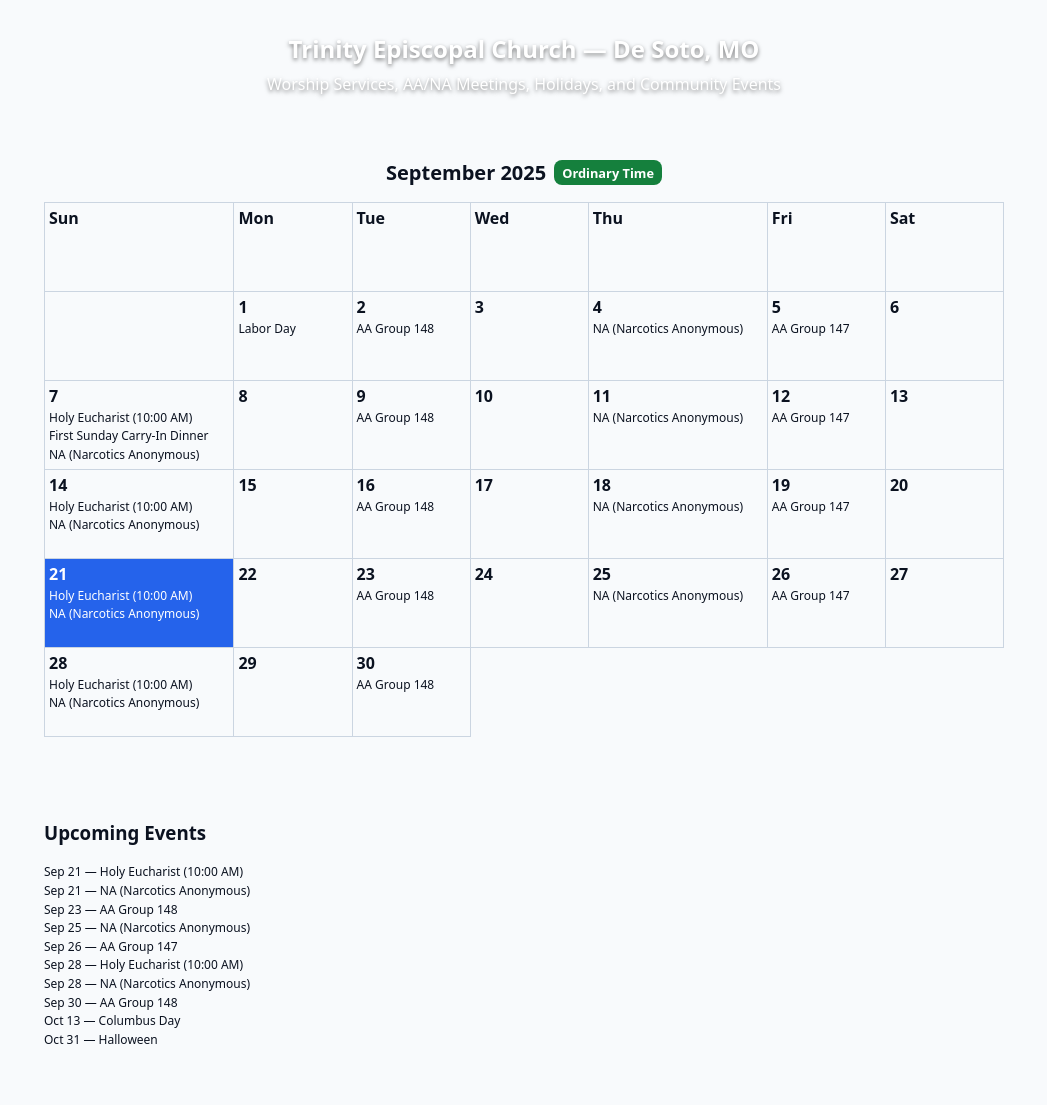
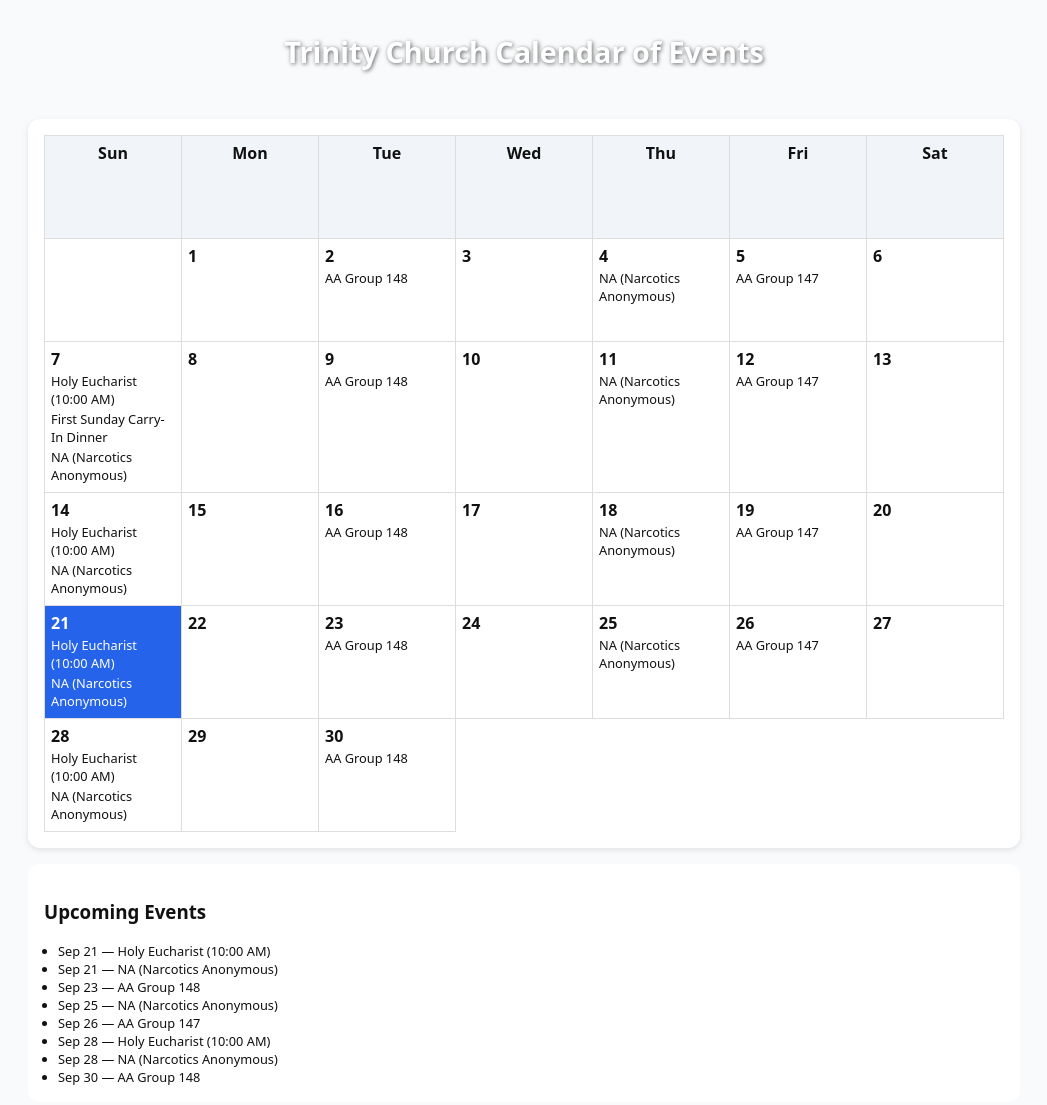
Before and after one commit to Tonicyanbrock/trinity_calendar, a plain HTML site: page calendar.html in a window 1280 px wide. Shown: the whole page, without its empty margins (116-1163 px from the left). Drawn offline with Linux system fonts and the light colour scheme.

Commit message:
Update calendar.html
310 rebuild

```diff
--- a/calendar.html
+++ b/calendar.html
@@ -4,86 +4,55 @@
   <meta charset="UTF-8">
   <title>Trinity Episcopal Church — Calendar</title>
   <meta name="viewport" content="width=device-width, initial-scale=1.0">
-  <meta name="description" content="Complete calendar of worship services, AA/NA meetings, holidays, and community events at Trinity Episcopal Church, De Soto, MO.">
   <style>
-    body {
-      margin: 0;
-      font-family: ui-sans-serif, system-ui, -apple-system, "Segoe UI", Roboto, Helvetica, Arial;
-      background: #f8fafc;
-      color: #0b1220;
-    }
+    body { margin:0; font-family: ui-sans-serif, system-ui, sans-serif; background:#f8fafc; color:#111; }
     header {
       background: url("assets/stained-glass.jpg") center/cover no-repeat;
+      padding: 2rem;
+      text-align: center;
       color: white;
-      text-align: center;
-      padding: 2rem 1rem;
-      font-size: 1.5rem;
+      font-size: 1.8rem;
       font-weight: bold;
-      text-shadow: 0 2px 4px rgba(0,0,0,0.5);
+      text-shadow: 1px 1px 4px rgba(0,0,0,0.6);
     }
-    #calendar { padding: 1rem; max-width: 960px; margin: auto; }
-    .month-label {
-      display: flex; justify-content: center; align-items: center; gap: .5rem;
-      font-size: 1.25rem; font-weight: bold; margin: 1rem 0;
-    }
-    .badge { padding: .2rem .5rem; border-radius: .5rem; font-size: .8rem; color: white; }
-    .purple{background:#6b21a8}.green{background:#15803d}.red{background:#dc2626}.white{background:#e2e8f0;color:#111}
-    table { border-collapse: collapse; width: 100%; margin-top: 1rem; }
-    th, td { border: 1px solid #cbd5e1; text-align: left; vertical-align: top; padding: .25rem; min-width: 6rem; height: 5rem; }
-    td .daynum { font-weight: bold; }
-    .today { background: #2563eb; color: white; }
-    ul { list-style: none; padding: 0; margin: 0; }
-    li { margin: .1rem 0; font-size: .75rem; }
-    .upcoming { max-width: 960px; margin: 2rem auto; padding: 1rem; }
+    #calendar { max-width: 960px; margin: 1rem auto; padding: 1rem; background:white; border-radius:12px; box-shadow:0 2px 6px rgba(0,0,0,0.1);}
+    table { width:100%; border-collapse: collapse; }
+    th, td { border:1px solid #ddd; padding:6px; vertical-align:top; width:14%; height:90px; }
+    th { background:#f1f5f9; }
+    .today { background:#2563eb; color:white; }
+    .daynum { font-weight:bold; }
+    ul { margin:0; padding-left:14px; font-size:0.8rem; }
+    #upcoming { max-width:960px; margin:1rem auto; padding:1rem; background:white; border-radius:12px; }
   </style>
 </head>
 <body>
-  <header>
-    Trinity Episcopal Church — De Soto, MO
-    <div style="font-size:1rem;font-weight:normal;margin-top:.5rem;">
-      Worship Services, AA/NA Meetings, Holidays, and Community Events
-    </div>
-  </header>
-
+  <header>Trinity Church Calendar of Events</header>
   <div id="calendar"></div>
-
-  <div class="upcoming">
-    <h3>Upcoming Events</h3>
-    <ul id="upcoming-list"></ul>
-  </div>
+  <div id="upcoming"></div>
 
 <script>
-const ASSETS_VERSION = 304;
+const ASSETS_VERSION = 310;  // bump number
 const EVENTS_URLS = [
   'assets/events.json?v=' + ASSETS_VERSION,
   'admin/events.json?v=' + ASSETS_VERSION
 ];
 
-// === Helpers ===
+const state = { year:0, month:0, events:[] };
+
 function startOfMonth(y,m){ return new Date(y,m,1);}
 function endOfMonth(y,m){ return new Date(y,m+1,0);}
-function formatDate(d){ return d.toLocaleDateString("en-US",{month:"short",day:"numeric"});}
-function pad(n){ return String(n).padStart(2,"0"); }
+function pad(n){return String(n).padStart(2,'0');}
+function formatDate(d){return d.toLocaleDateString("en-US",{month:"short",day:"numeric"});}
 
-// === Liturgical Season Badge ===
-function liturgicalSeason(date){
-  const m = date.getMonth()+1, d = date.getDate();
-  if((m===12&&d>=1)||(m<=1)) return {name:"Advent / Christmas",cls:"purple"};
-  if(m===2||m===3) return {name:"Lent",cls:"purple"};
-  if(m===4) return {name:"Easter",cls:"white"};
-  if(m===5) return {name:"Pentecost",cls:"red"};
-  if(m>=6&&m<=10) return {name:"Ordinary Time",cls:"green"};
-  return {name:"Season",cls:"green"};
-}
-
-// === RRULE Expansion (Weekly + Monthly BYDAY) ===
-function expandRrule(event, rangeStart, rangeEnd){
-  if(!event.rrule) return [];
-  const rules={}; event.rrule.split(";").forEach(p=>{const [k,v]=p.split("=");rules[k]=v;});
-  const freq=rules.FREQ;
-  const hour=parseInt(rules.BYHOUR||"0"), minute=parseInt(rules.BYMINUTE||"0");
+function expandRrule(event, rangeStart, rangeEnd) {
+  if (!event.rrule) return [];
+  const rules = {};
+  event.rrule.split(";").forEach(p => { const [k,v]=p.split("="); rules[k]=v; });
+  const freq = rules.FREQ;
+  const hour = parseInt(rules.BYHOUR||"0");
+  const minute = parseInt(rules.BYMINUTE||"0");
   let dates=[];
-  if(freq==="WEEKLY" && rules.BYDAY){
+  if (freq==="WEEKLY" && rules.BYDAY) {
     const dayMap={SU:0,MO:1,TU:2,WE:3,TH:4,FR:5,SA:6};
     const target=dayMap[rules.BYDAY];
     let d=new Date(rangeStart);
@@ -93,16 +62,18 @@ function expandRrule(event, rangeStart, rangeEnd){
       d.setDate(d.getDate()+7);
     }
   }
-  if(freq==="MONTHLY" && rules.BYDAY && rules.BYSETPOS){
+  if (freq==="MONTHLY" && rules.BYDAY && rules.BYSETPOS) {
     const dayMap={SU:0,MO:1,TU:2,WE:3,TH:4,FR:5,SA:6};
-    const target=dayMap[rules.BYDAY], setpos=parseInt(rules.BYSETPOS);
+    const target=dayMap[rules.BYDAY];
+    const setpos=parseInt(rules.BYSETPOS);
     for(let m=rangeStart.getMonth(); m<=rangeEnd.getMonth(); m++){
       let count=0;
       for(let i=1;i<=31;i++){
         let test=new Date(rangeStart.getFullYear(),m,i);
         if(test.getMonth()!==m) break;
         if(test.getDay()===target){
-          count++; if(count===setpos){
+          count++;
+          if(count===setpos){
             dates.push(new Date(test.getFullYear(),test.getMonth(),test.getDate(),hour,minute));
           }
         }
@@ -112,76 +83,69 @@ function expandRrule(event, rangeStart, rangeEnd){
   return dates;
 }
 
-// === Load Events ===
 async function loadEvents(){
   let all=[];
   for(const url of EVENTS_URLS){
     try{
       const resp=await fetch(url,{cache:"no-store"});
-      if(resp.ok){ all=all.concat(await resp.json()); break; }
-    }catch(e){ console.warn("Failed to load",url,e); }
+      if(resp.ok){
+        const data=await resp.json();
+        all=all.concat(data);
+      }
+    }catch(e){console.error("Failed to load",url,e);}
   }
   return all;
 }
 
-// === Render Calendar ===
 function render(events){
   const today=new Date();
   const y=today.getFullYear(), m=today.getMonth();
-  const rangeStart=startOfMonth(y,m), rangeEnd=endOfMonth(y,m);
-
-  // Expand recurrences
+  const start=startOfMonth(y,m), end=endOfMonth(y,m);
+  // expand recurrences
   let expanded=[];
   events.forEach(ev=>{
-    if(ev.start){ expanded.push({...ev,date:new Date(ev.start)});}
-    else{
-      let inst=expandRrule(ev,rangeStart,rangeEnd);
-      inst.forEach(d=>expanded.push({...ev,date:d}));
+    if(ev.date){expanded.push(ev);}
+    else if(ev.rrule){
+      expandRrule(ev,start,end).forEach(d=>{
+        expanded.push({...ev,date:d});
+      });
     }
   });
-
-  // Group by date
+  // group
   let grouped={};
   expanded.forEach(ev=>{
     let key=ev.date.toDateString();
     if(!grouped[key]) grouped[key]=[];
     grouped[key].push(ev);
   });
-
-  // Render month header
-  const season=liturgicalSeason(today);
-  let html=`<div class="month-label">${today.toLocaleString("default",{month:"long"})} ${y} <span class="badge ${season.cls}">${season.name}</span></div>`;
-  html+="<table><tr>"+["Sun","Mon","Tue","Wed","Thu","Fri","Sat"].map(d=>`<th>${d}</th>`).join("")+"</tr><tr>";
-
-  let startDay=rangeStart.getDay();
-  for(let i=0;i<startDay;i++) html+="<td></td>";
-
-  for(let d=1; d<=rangeEnd.getDate(); d++){
+  // render table
+  let cal="<table><tr>";
+  ["Sun","Mon","Tue","Wed","Thu","Fri","Sat"].forEach(d=>cal+=`<th>${d}</th>`);
+  cal+="</tr><tr>";
+  let startDay=start.getDay();
+  for(let i=0;i<startDay;i++) cal+="<td></td>";
+  for(let d=1; d<=end.getDate(); d++){
     let thisDay=new Date(y,m,d);
     let key=thisDay.toDateString();
-    let eventsHere=grouped[key]||[];
     let classes=thisDay.toDateString()===today.toDateString()?"today":"";
-    html+=`<td class="${classes}"><div class="daynum">${d}</div>`;
-    if(eventsHere.length){
-      html+="<ul>";
-      eventsHere.forEach(ev=>{ html+=`<li>${ev.title}</li>`; });
-      html+="</ul>";
-    }
-    html+="</td>";
-    if((startDay+d)%7===0) html+="</tr><tr>";
+    cal+=`<td class="${classes}"><div class="daynum">${d}</div>`;
+    (grouped[key]||[]).forEach(ev=>{
+      cal+=`<div style="font-size:0.8rem;margin:2px 0;">${ev.title}</div>`;
+    });
+    cal+="</td>";
+    if((startDay+d)%7===0) cal+="</tr><tr>";
   }
-  html+="</tr></table>";
-  document.getElementById("calendar").innerHTML=html;
-
-  // Upcoming (next 10)
+  cal+="</tr></table>";
+  document.getElementById("calendar").innerHTML=cal;
+  // upcoming
   let upcoming=expanded.filter(e=>e.date>=today).sort((a,b)=>a.date-b.date).slice(0,10);
-  document.getElementById("upcoming-list").innerHTML=upcoming.map(ev=>`<li>${formatDate(ev.date)} — ${ev.title}</li>`).join("");
+  document.getElementById("upcoming").innerHTML="<h3>Upcoming Events</h3><ul>"+upcoming.map(ev=>`<li>${formatDate(ev.date)} — ${ev.title}</li>`).join("")+"</ul>";
 }
 
-// === Init ===
 (async()=>{
-  const events=await loadEvents();
-  render(events);
+  const ev=await loadEvents();
+  state.events=ev;
+  render(ev);
 })();
 </script>
 </body>
```
